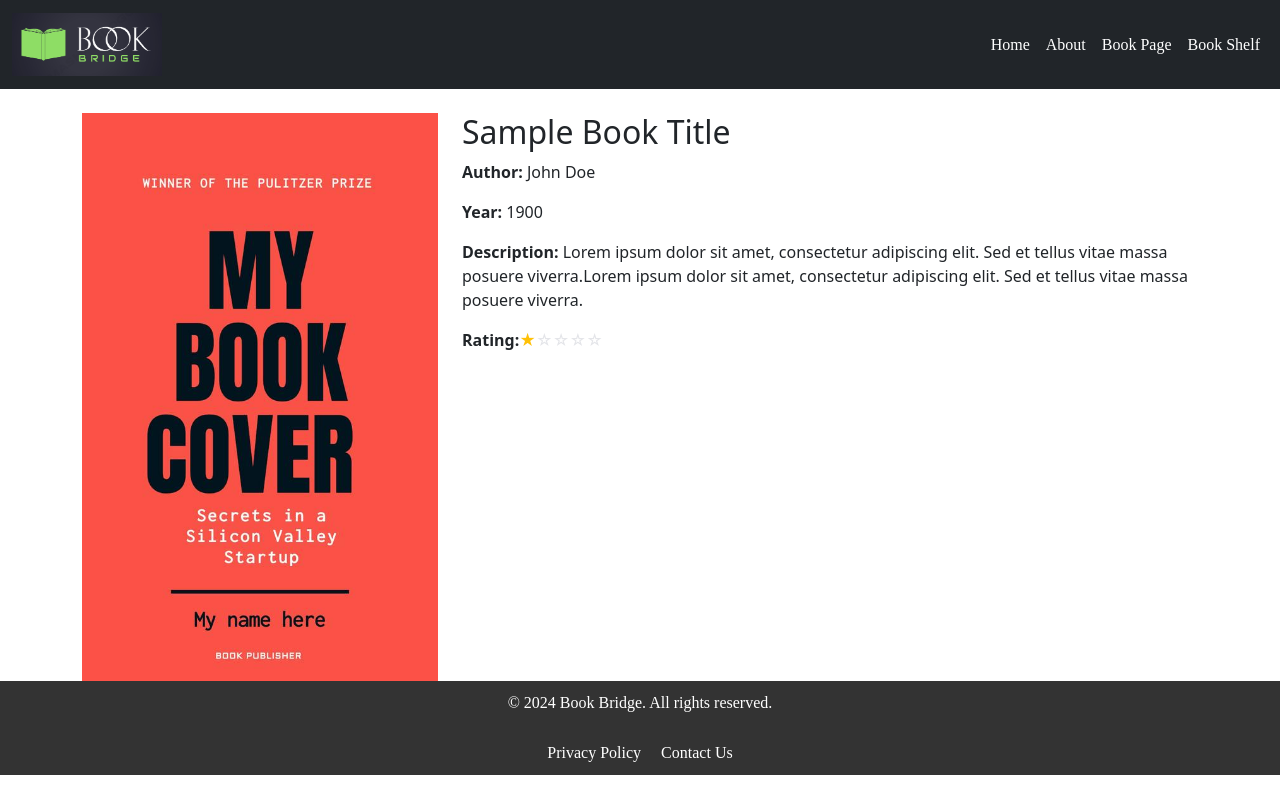
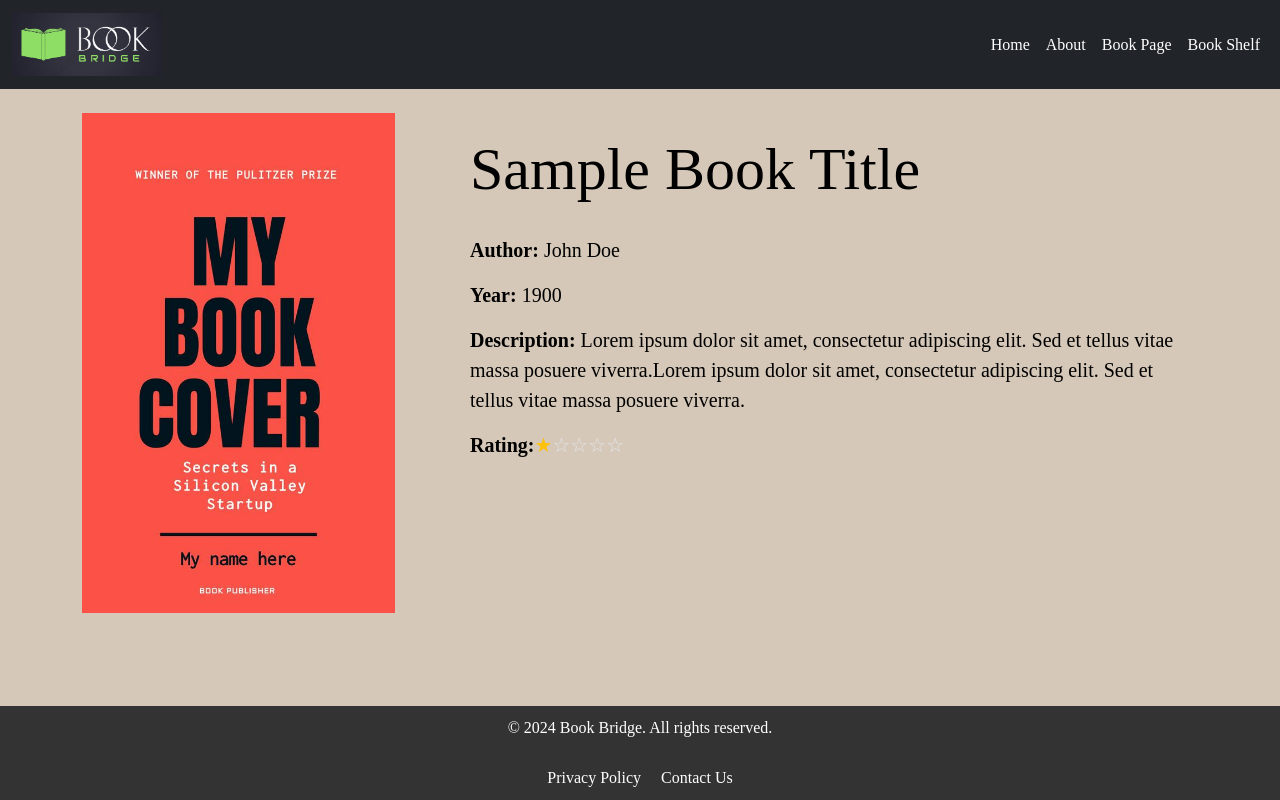
Before and after one commit to CodrinCarpovici/bookbridge, a React (Vite) app: page /book-page in a window 1280 px wide. Built offline with nearby package versions, Linux system fonts and the light colour scheme.

Commit message:
added styling for bookpage, create a root variable for pages background and style for html and root to fix footer on page

```diff
--- a/src/index.css
+++ b/src/index.css
@@ -4,10 +4,25 @@
 :root {
   --font-family: "Times New Roman", Times, serif;
   --font-color: black;
+  --background--color: #d5c8b8;
 }
 
 /*Document*/
 * {
+}
+
+html,
+body,
+#root {
+  height: 100%;
+  margin: 0;
+  background-color: var(--background--color);
+}
+
+#root {
+  display: flex;
+  flex-direction: column;
+  min-height: 100vh;
 }
 
 /*NAVBAR*/
@@ -37,10 +52,10 @@ a:hover {
 /*HEADER*/
 /* Header.css */
 .header-background {
-  height: 80vh; /* Full height of the viewport */
-  background-size: cover; /* Cover the entire header area */
-  background-position: center; /* Center the background image */
-  background-repeat: no-repeat; /* Do not repeat the image */
+  height: 80vh;
+  background-size: cover;
+  background-position: center;
+  background-repeat: no-repeat;
   display: flex;
   justify-content: center;
   align-items: center;
@@ -73,6 +88,48 @@ a:hover {
 /*CONTACT*/
 
 /*BOOKPAGE*/
+#book-image {
+  max-width: 400px;
+  height: 500px;
+}
+
+#main-content {
+  flex: 1;
+}
+
+#details-container {
+  padding: 20px;
+  font-family: var(--font-family);
+}
+
+#book-title {
+  font-size: 60px;
+  color: var(--font-color);
+  margin-bottom: 0.5em;
+}
+
+#book-author,
+#book-description,
+#book-rating,
+#book-year {
+  font-size: 20px;
+  color: var(--font-color);
+  margin-bottom: 15px;
+}
+
+.rating strong {
+  margin-right: 0.5em;
+}
+
+.star {
+  font-size: 1.25em;
+  color: #ffc107;
+}
+
+.star-empty {
+  font-size: 1.25em;
+  color: #e4e5e9;
+}
 
 /*AMAZONCAROUSEL*/
 
```
